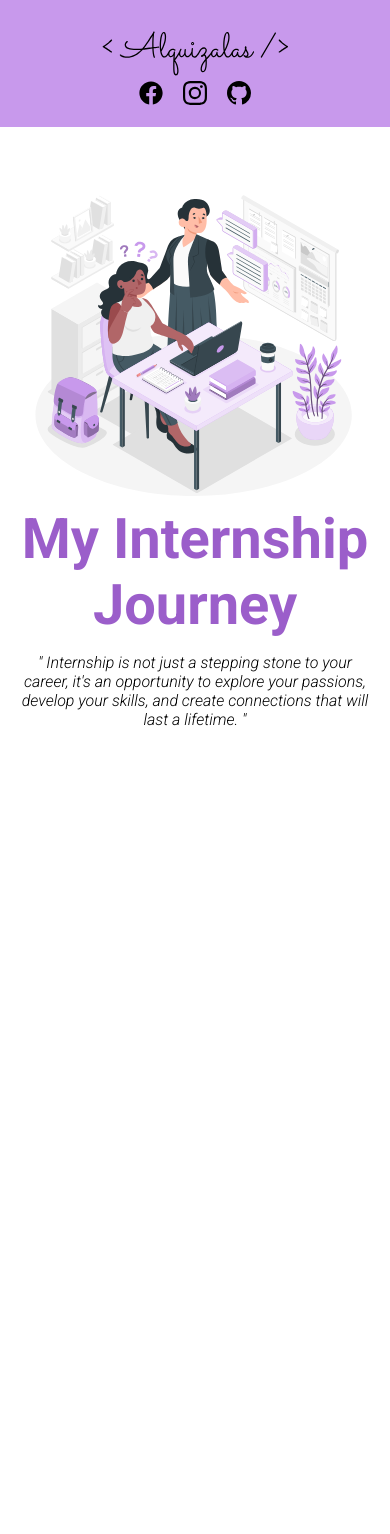
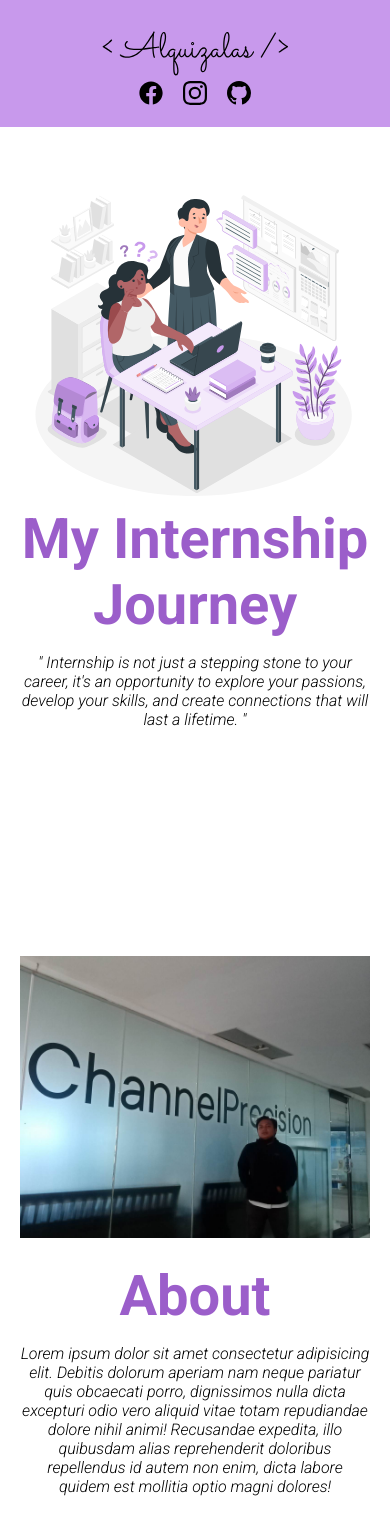
Before and after one commit to stolenfallen1/React_BlogV1_Static, a React (Vite) app: page / in a window 390 px wide. Shown: the top 1534 px of the page. Before the commit the page ends 886 px from the top, so only its background shows below. Built offline with nearby package versions, Linux system fonts and the light colour scheme.

Commit message:
about section media queries

```diff
--- a/src/App.jsx
+++ b/src/App.jsx
@@ -24,8 +24,8 @@
     <div className="App">
       <Nav />
       <Hero />
-      {/* <About />
-      <Challenges />
+      <About />
+      {/* <Challenges />
       <div className="slide-container">
         <Slider slides={slides} />
       </div>
--- a/src/styles/About.css
+++ b/src/styles/About.css
@@ -38,3 +38,77 @@
   max-height: 600px;
   border-radius: 10px;
 }
+
+/* 1080 screen size */
+@media screen and (max-width: 1080px) {
+  .about-container {
+    padding: 0px 70px;
+  }
+
+  .about-text h1 {
+    font-size: 4rem;
+  }
+
+  .about-text p {
+    font-size: 1.15rem;
+  }
+}
+
+@media screen and (max-width: 900px) {
+  .about-text {
+    margin-left: 50px;
+  }
+}
+
+/* 768 screen size */
+@media screen and (max-width: 768px) {
+  .about-container {
+    flex-direction: column-reverse;
+    padding: 50px 70px;
+  }
+
+  .about-text {
+    text-align: center;
+    margin-bottom: 30px;
+    margin-left: 0;
+  }
+
+  .about-text h1 {
+    font-size: 4rem;
+    margin-bottom: 15px;
+  }
+
+  .about-img {
+    width: 100%;
+    height: 50%;
+    margin-bottom: 25px;
+  }
+}
+/* 600 screen size */
+@media screen and (max-width: 600px) {
+  .about-container {
+    padding: 70px 20px;
+  }
+
+  .about-text h1 {
+    font-size: 3.5rem;
+  }
+
+  .about-text p {
+    font-size: 1rem;
+  }
+}
+/* 500 screen size */
+@media screen and (max-width: 600px) {
+  .about-container {
+    padding: 70px 20px;
+  }
+
+  .about-text h1 {
+    font-size: 3.5rem;
+  }
+
+  .about-text p {
+    font-size: 1rem;
+  }
+}
```
Lines whose indentation alone changed are shown as unchanged.
